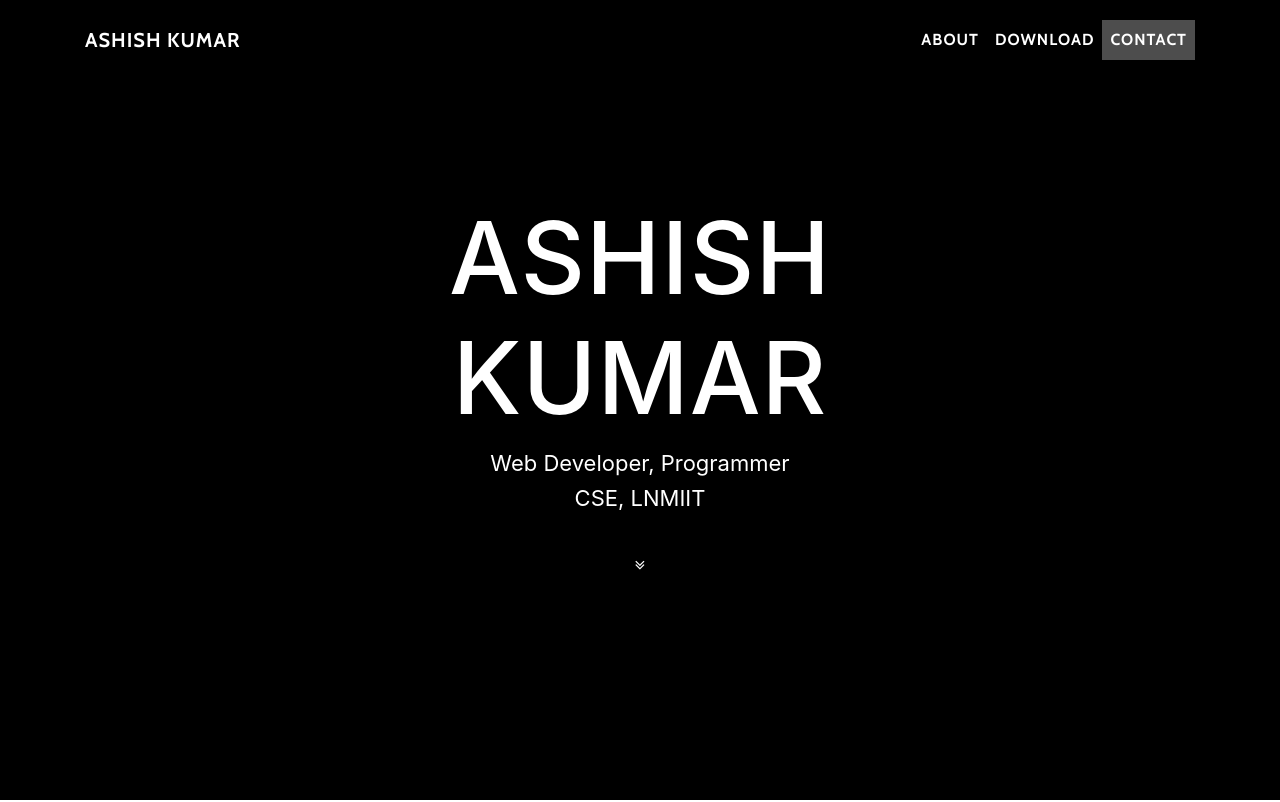
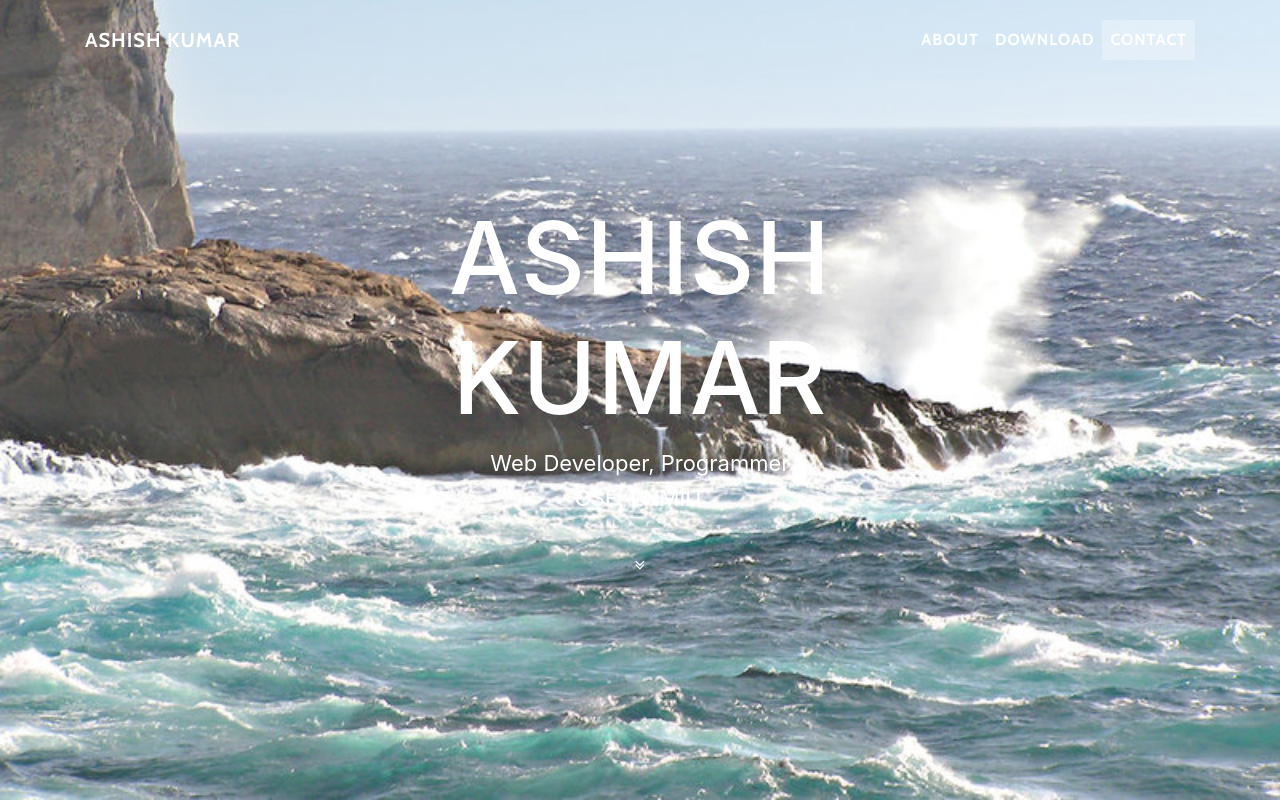
Before and after one commit to yashasvibajpai/Ashish-cse38.github.io, a website with bundled scripts: page index.html in a window 1280 px wide. Shown: the top 802 px of the page. Built offline with nearby package versions, Linux system fonts and the light colour scheme; files whose address does not match are found by name.

Commit message:
Update index.html

```diff
--- a/index.html
+++ b/index.html
@@ -50,7 +50,7 @@
     </nav>
     <style>
     .masthead{
-      background image:url("rock.jpg");
+      background-image: url("rock.jpg");
       }
     </style>
     <!-- Intro Header -->
```
